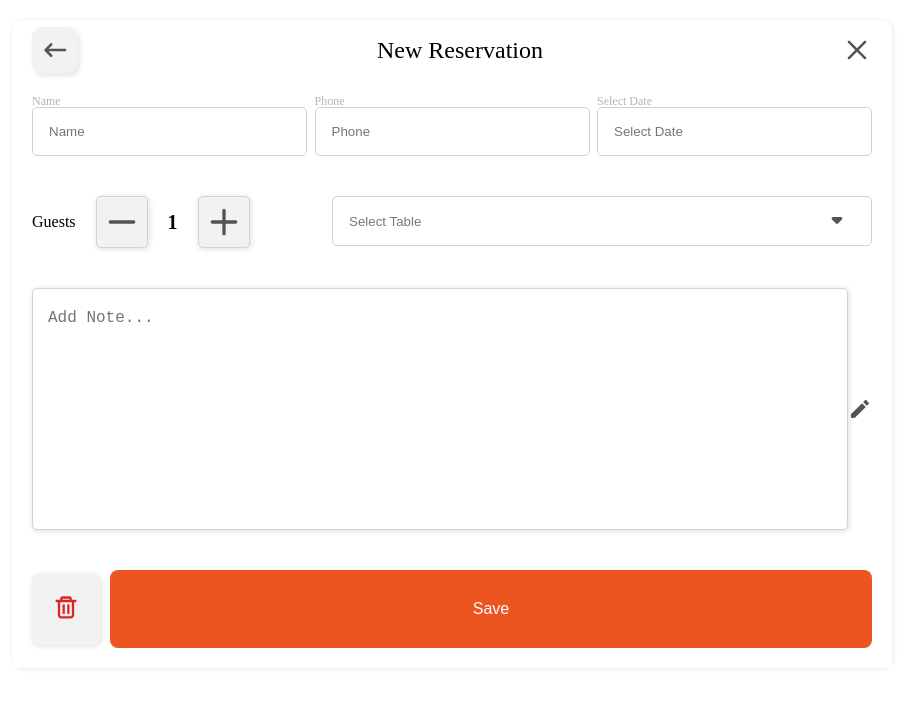
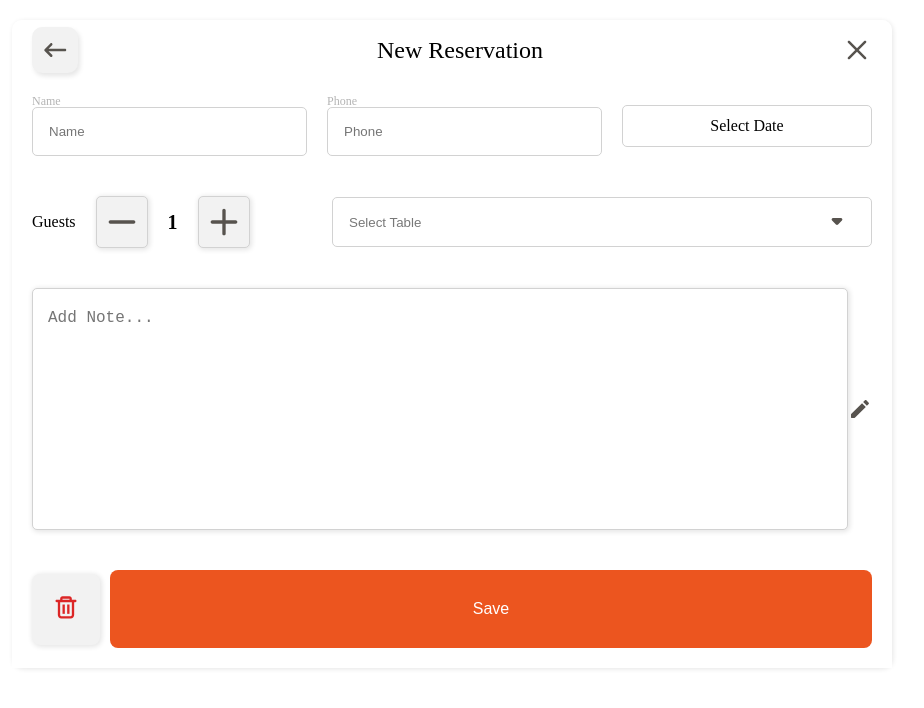
Before and after one commit to ChoByungHyun/manage-reservations, a React (Create React App) app: page /create in a window 1280 px wide. Shown: the top 708 px of the page, without its empty margins (188-1112 px from the left). Built offline with nearby package versions, Linux system fonts and the light colour scheme; the HTML template or start-up script is replaced by a standard one; a web font is replaced by a local one.

Commit message:
feat: DateForm 모달 컴포넌트 마크업

```diff
--- a/src/components/common/Header.tsx
+++ b/src/components/common/Header.tsx
@@ -3,7 +3,6 @@ import styled from "styled-components";
 import BackButtonIcon from "assets/keyboard_backspace.svg";
 import AddButtonIcon from "assets/add.svg";
 import CloseButtonIcon from "assets/close.svg";
-import Button from "./Button";
 import { HEADER_TITLE, HEADER_TYPE } from "constant/stringConstant";
 
 type Props = {
--- a/src/components/common/Input.tsx
+++ b/src/components/common/Input.tsx
@@ -1,7 +1,7 @@
 import React from "react";
 import styled from "styled-components";
 type Props = {
-  type?: "text" | "select" | undefined;
+  type?: "text" | "button" | undefined;
   placeholder?: string;
   label: string;
 };
--- a/src/components/domain/CreateReservation.tsx
+++ b/src/components/domain/CreateReservation.tsx
@@ -1,15 +1,22 @@
 import Input from "components/common/Input";
 import { FORM_PLACEHOLDER } from "constant/stringConstant";
-import React from "react";
+import React, { useState } from "react";
 import styled from "styled-components";
 import GuestCounter from "./form/GuestCounter";
 import DropDown from "./form/DropDown";
 import TextArea from "./form/TextArea";
 import ButtonGroup from "./form/ButtonGroup";
 import { MOCK_TABLE_DATA } from "constant/mockData";
+import SelectDateForm from "./modal/SelectDateForm";
 const CreateReservation = () => {
+  const [isDateModal, setIsDateModal] = useState(false);
+  function closeModal() {
+    setIsDateModal(false);
+  }
   return (
     <SLayout>
+      {isDateModal ? <SelectDateForm onClose={closeModal} /> : <></>}
+
       <SUserInfo>
         <Input
           placeholder={FORM_PLACEHOLDER.NAME}
@@ -21,22 +28,35 @@ const CreateReservation = () => {
           type="text"
           label={FORM_PLACEHOLDER.PHONE}
         ></Input>
-        <Input
-          placeholder={FORM_PLACEHOLDER.DATE}
-          type="text"
-          label={FORM_PLACEHOLDER.DATE}
-        ></Input>
+        <SInputLayout>
+          <SInput onClick={() => setIsDateModal(true)}>
+            {FORM_PLACEHOLDER.DATE}
+          </SInput>
+        </SInputLayout>
       </SUserInfo>
       <SReservation>
         <GuestCounter />
         <DropDown items={MOCK_TABLE_DATA} />
       </SReservation>
       <TextArea />
-      <ButtonGroup />
+      <ButtonGroup onClose={closeModal} />
     </SLayout>
   );
 };
-
+const SInputLayout = styled.div`
+  display: flex;
+  align-items: center;
+  justify-content: center;
+  text-align: center;
+  height: 40px;
+  border: 1px solid var(--gray-400);
+  border-radius: 5px;
+  align-self: center;
+  flex: 1;
+`;
+const SInput = styled.div`
+  display: flex;
+`;
 const SLayout = styled.div`
   display: flex;
   flex-direction: column;
@@ -47,11 +67,13 @@ const SLayout = styled.div`
 const SUserInfo = styled.div`
   display: flex;
   justify-content: space-between;
+  gap: 20px;
 `;
 
 const SReservation = styled.div`
   display: flex;
   justify-content: space-between;
+  align-items: center;
 `;
 
 export default CreateReservation;
--- a/src/components/domain/form/ButtonGroup.tsx
+++ b/src/components/domain/form/ButtonGroup.tsx
@@ -1,16 +1,20 @@
 import React from "react";
-import styled from "styled-components";
+import styled, { css } from "styled-components";
 import DeleteIcon from "assets/trash.svg";
-const ButtonGroup = () => {
+type Props = {
+  onClose: () => void;
+};
+const ButtonGroup: React.FC<Props> = ({ onClose }) => {
   return (
     <SLayout>
       <SDeleteButton>
-        <img src={DeleteIcon} alt="휴지통" />
+        <img src={DeleteIcon} alt="휴지통" onClick={onClose} />
       </SDeleteButton>
       <SConfirmButton>Save</SConfirmButton>
     </SLayout>
   );
 };
+
 const SLayout = styled.div`
   display: flex;
   gap: 10px;
--- /dev/null
+++ b/src/components/domain/modal/SelectDateForm.tsx
@@ -0,0 +1,76 @@
+import React from "react";
+import styled, { css } from "styled-components";
+import TimerIcon from "assets/alarm_on.svg";
+import CalendarIcon from "assets/event_available.svg";
+import ButtonGroup from "../form/ButtonGroup";
+import TimePicker from "./TimePicker";
+type Props = {
+  onClose: () => void;
+};
+const SelectDateForm: React.FC<Props> = ({ onClose }) => {
+  return (
+    <SModalBackGround>
+      <SLayout>
+        <SInputForm>
+          <img src={TimerIcon} alt="시계아이콘" />
+          <SInput></SInput>
+        </SInputForm>
+        <SInputForm>
+          <img src={CalendarIcon} alt="달력아이콘" />
+          <SInput></SInput>
+        </SInputForm>
+        <div>
+          <TimePicker></TimePicker>
+        </div>
+        <ButtonGroup onClose={onClose} />
+      </SLayout>
+    </SModalBackGround>
+  );
+};
+const SModalStyle = css`
+  width: 327px;
+  position: fixed;
+  display: flex;
+  flex-direction: column;
+  gap: 14px;
+  padding: 32px 24px;
+  background-color: #fff;
+  box-sizing: border-box;
+  border-radius: 10px;
+  text-align: center;
+  top: 20%;
+`;
+
+const SModalBackGround = styled.div`
+  position: fixed;
+  left: 0;
+  right: 0;
+  top: 0;
+  bottom: 0;
+  display: flex;
+  justify-content: center;
+  align-items: center;
+  background-color: rgba(0, 0, 0, 0.6);
+  z-index: 40;
+`;
+
+const SInput = styled.div`
+  flex: 1;
+  padding: 24px;
+  border: 1px solid var(--gray-400);
+  border-radius: 5px;
+`;
+const SLayout = styled.div`
+  ${SModalStyle}
+`;
+const SInputForm = styled.div`
+  display: flex;
+  align-items: center;
+  gap: 10px;
+  img {
+    min-width: 30px;
+    min-height: 30px;
+  }
+`;
+
+export default SelectDateForm;
--- a/src/page/ReservationList.tsx
+++ b/src/page/ReservationList.tsx
@@ -7,7 +7,6 @@ const ReservationList = () => {
   return (
     <SGrayLayout>
       <Header pageType={HEADER_TYPE.LIST_PAGE} />
-      <div>list</div>
     </SGrayLayout>
   );
 };
```
Also changed, not shown: src/components/common/Button.tsx (deleted, +0 -7 lines), src/components/common/Label.tsx (deleted, +0 -7 lines).
